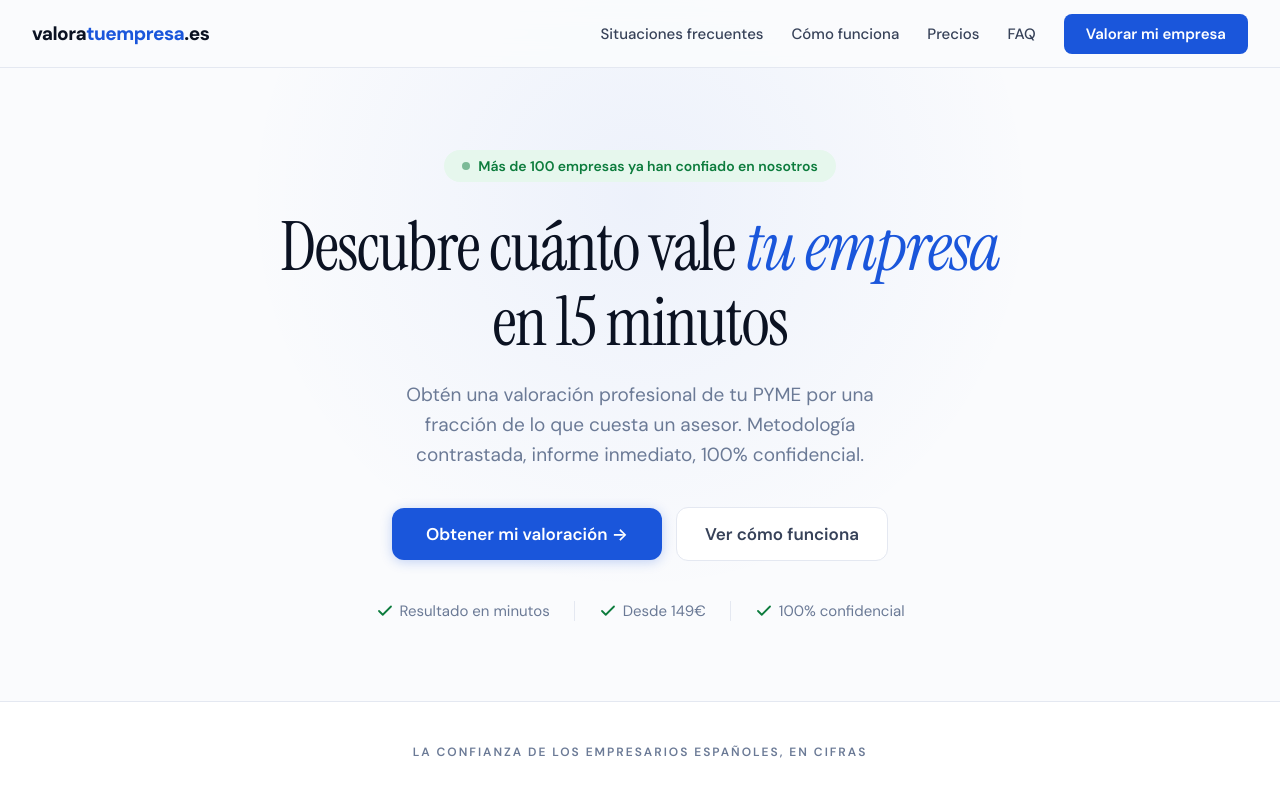
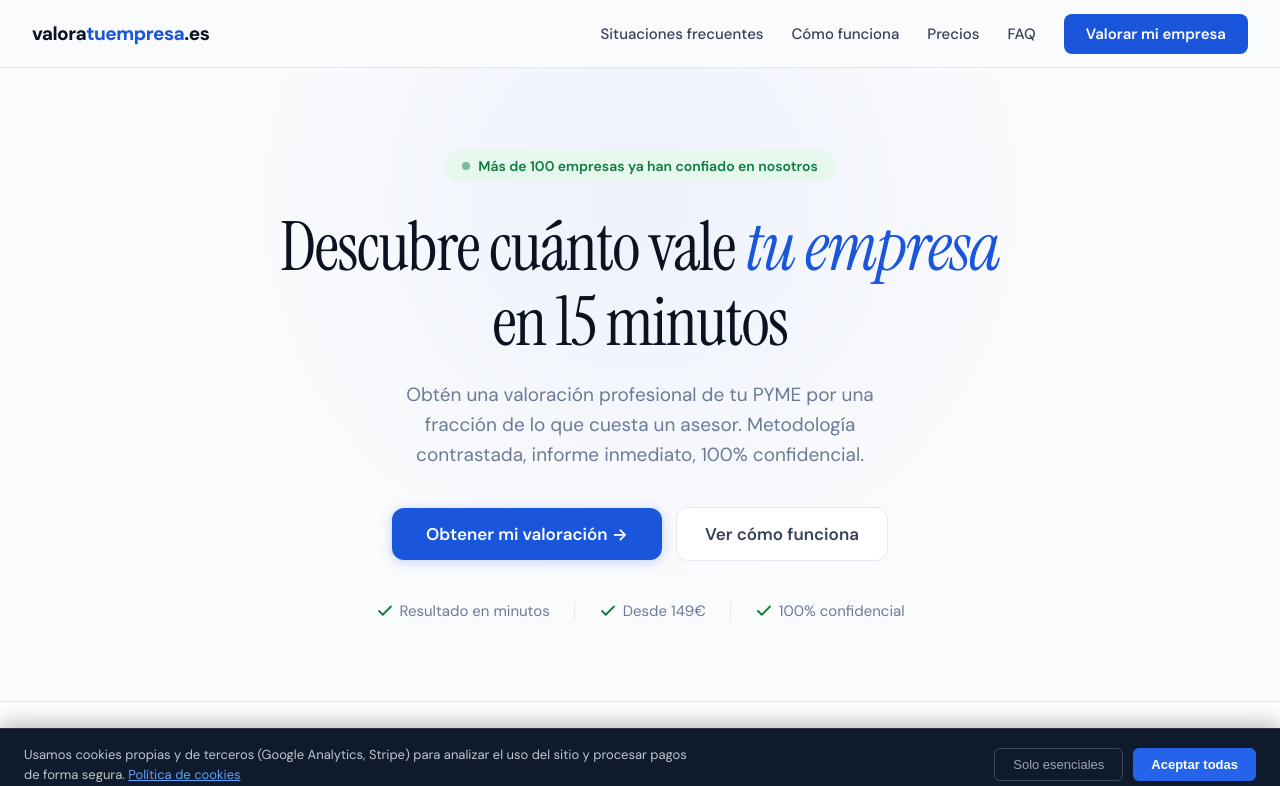
Before and after one commit to jorgeainsa/valoratuempresa, a Next.js app: page / in a window 1280 px wide. Shown: the top 786 px of the page. Built offline with nearby package versions, Linux system fonts and the light colour scheme.

Commit message:
v24 cookie banner RGPD

```diff
--- /dev/null
+++ b/app/CookieBanner.jsx
@@ -0,0 +1,58 @@
+"use client";
+import { useState, useEffect } from "react";
+
+export default function CookieBanner() {
+  const [visible, setVisible] = useState(false);
+
+  useEffect(() => {
+    if (!localStorage.getItem("vte_cookies")) setVisible(true);
+  }, []);
+
+  function accept() {
+    localStorage.setItem("vte_cookies", "accepted");
+    setVisible(false);
+  }
+
+  function reject() {
+    localStorage.setItem("vte_cookies", "rejected");
+    setVisible(false);
+  }
+
+  if (!visible) return null;
+
+  return (
+    <div style={{
+      position: "fixed", bottom: 0, left: 0, right: 0, zIndex: 9999,
+      background: "#0f1b2d", borderTop: "1px solid rgba(255,255,255,0.1)",
+      padding: "16px 24px", display: "flex", alignItems: "center",
+      justifyContent: "space-between", gap: 16, flexWrap: "wrap",
+      boxShadow: "0 -4px 24px rgba(0,0,0,0.3)",
+    }}>
+      <p style={{
+        margin: 0, fontSize: 13, color: "rgba(255,255,255,0.75)",
+        lineHeight: 1.5, flex: "1 1 300px", maxWidth: 680,
+      }}>
+        Usamos cookies propias y de terceros (Google Analytics, Stripe) para analizar el uso del sitio y procesar pagos de forma segura.{" "}
+        <a href="#" onClick={e => { e.preventDefault(); }} style={{ color: "#60a5fa", textDecoration: "underline" }}>
+          Política de cookies
+        </a>
+      </p>
+      <div style={{ display: "flex", gap: 10, flexShrink: 0 }}>
+        <button onClick={reject} style={{
+          padding: "8px 18px", borderRadius: 6, border: "1px solid rgba(255,255,255,0.2)",
+          background: "transparent", color: "rgba(255,255,255,0.6)", fontSize: 13,
+          cursor: "pointer", fontWeight: 500,
+        }}>
+          Solo esenciales
+        </button>
+        <button onClick={accept} style={{
+          padding: "8px 18px", borderRadius: 6, border: "none",
+          background: "#2563eb", color: "#fff", fontSize: 13,
+          cursor: "pointer", fontWeight: 600,
+        }}>
+          Aceptar todas
+        </button>
+      </div>
+    </div>
+  );
+}
--- a/app/layout.js
+++ b/app/layout.js
@@ -1,4 +1,5 @@
 import './globals.css';
+import CookieBanner from './CookieBanner';
 
 export const metadata = {
   title: 'valoratuempresa.es | Valoración de empresas online desde 149€',
@@ -20,7 +21,10 @@ export const viewport = {
 export default function RootLayout({ children }) {
   return (
     <html lang="es">
-      <body>{children}</body>
+      <body>
+        {children}
+        <CookieBanner />
+      </body>
     </html>
   );
 }
```
